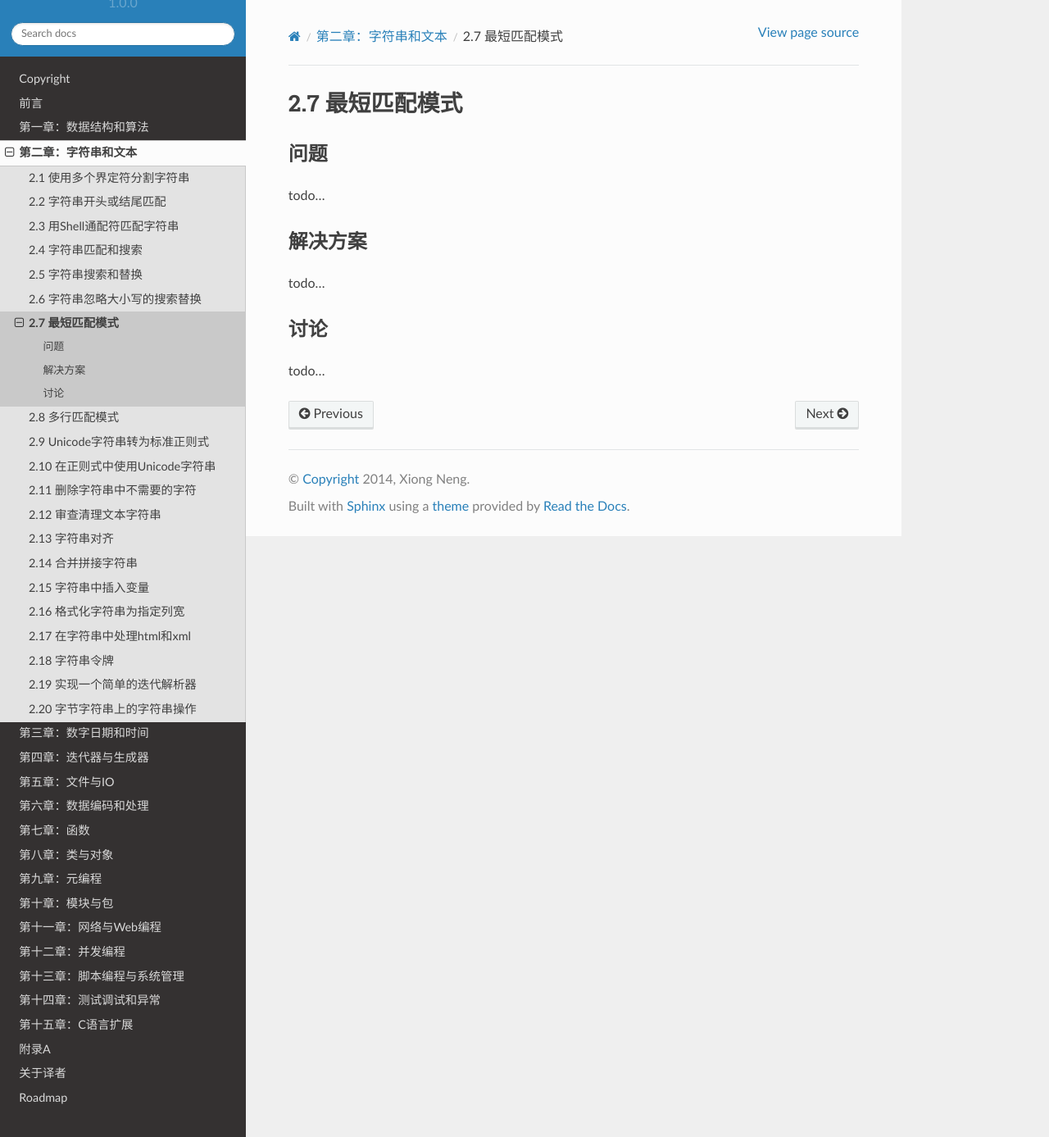
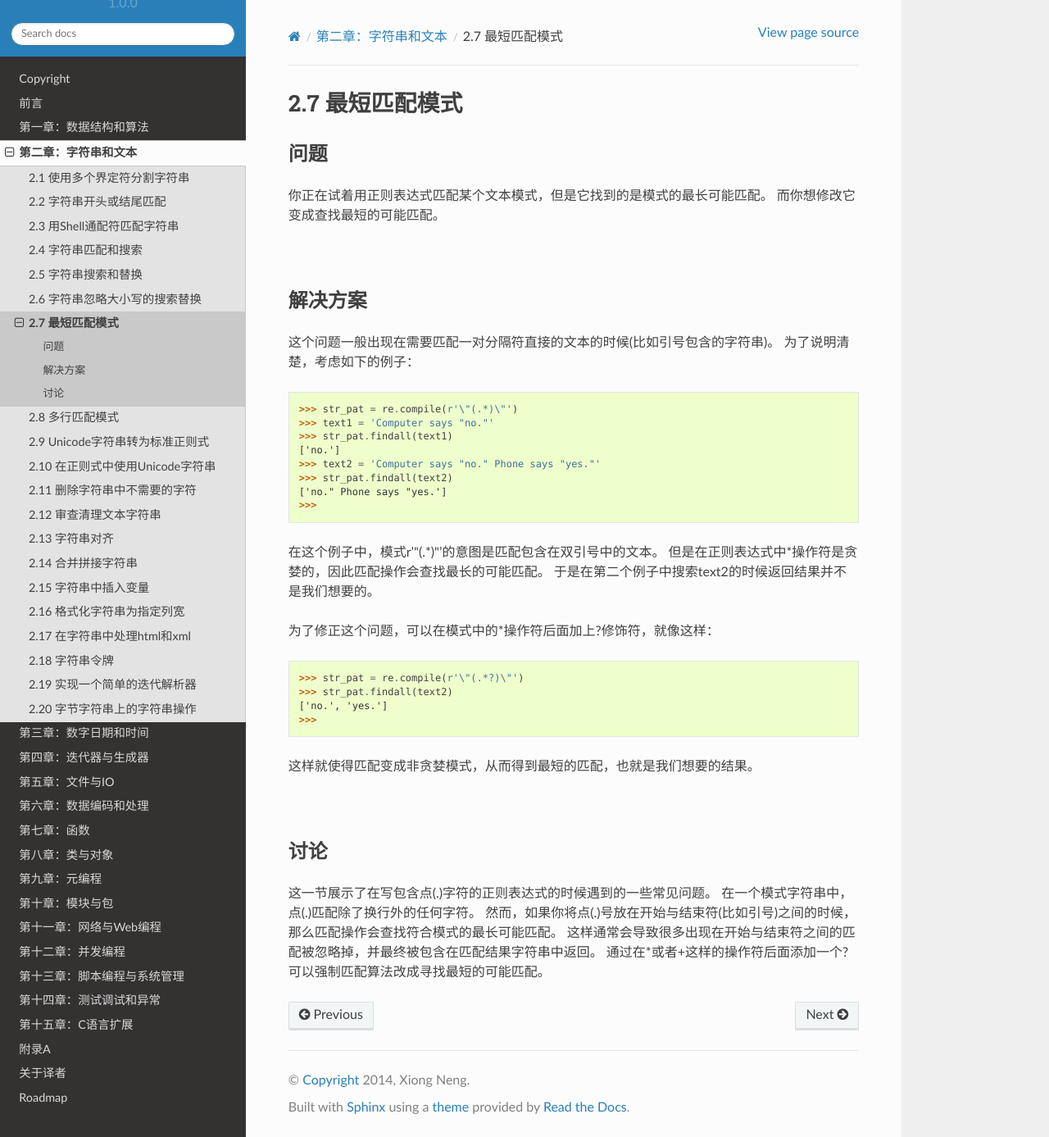
Before and after one commit to yidao620c/python3-cookbook, a Sphinx documentation site: the page built from source/c02/p07_specify_regexp_for_shortest_match.rst, in a window 1280 px wide and 1387 px high. Shown: the whole window at 82% size. Built offline with Sphinx 7.4.7 and the Read the Docs theme 2.0.0, drawn with Linux system fonts in a browser that asks for light colours.

Commit message:
2.7小节完成

```diff
--- a/source/c02/p07_specify_regexp_for_shortest_match.rst
+++ b/source/c02/p07_specify_regexp_for_shortest_match.rst
@@ -5,14 +5,50 @@
 ----------
 问题
 ----------
-todo...
+你正在试着用正则表达式匹配某个文本模式，但是它找到的是模式的最长可能匹配。
+而你想修改它变成查找最短的可能匹配。
+
+|
 
 ----------
 解决方案
 ----------
-todo...
+这个问题一般出现在需要匹配一对分隔符直接的文本的时候(比如引号包含的字符串)。
+为了说明清楚，考虑如下的例子：
+
+.. code-block:: python
+
+    >>> str_pat = re.compile(r'\"(.*)\"')
+    >>> text1 = 'Computer says "no."'
+    >>> str_pat.findall(text1)
+    ['no.']
+    >>> text2 = 'Computer says "no." Phone says "yes."'
+    >>> str_pat.findall(text2)
+    ['no." Phone says "yes.']
+    >>>
+
+在这个例子中，模式r'\"(.*)\"'的意图是匹配包含在双引号中的文本。
+但是在正则表达式中*操作符是贪婪的，因此匹配操作会查找最长的可能匹配。
+于是在第二个例子中搜索text2的时候返回结果并不是我们想要的。
+
+为了修正这个问题，可以在模式中的*操作符后面加上?修饰符，就像这样：
+
+.. code-block:: python
+
+    >>> str_pat = re.compile(r'\"(.*?)\"')
+    >>> str_pat.findall(text2)
+    ['no.', 'yes.']
+    >>>
+
+这样就使得匹配变成非贪婪模式，从而得到最短的匹配，也就是我们想要的结果。
+
+|
 
 ----------
 讨论
 ----------
-todo...
+这一节展示了在写包含点(.)字符的正则表达式的时候遇到的一些常见问题。
+在一个模式字符串中，点(.)匹配除了换行外的任何字符。
+然而，如果你将点(.)号放在开始与结束符(比如引号)之间的时候，那么匹配操作会查找符合模式的最长可能匹配。
+这样通常会导致很多出现在开始与结束符之间的匹配被忽略掉，并最终被包含在匹配结果字符串中返回。
+通过在*或者+这样的操作符后面添加一个?可以强制匹配算法改成寻找最短的可能匹配。
```
Also changed, not shown: 1 other file.
